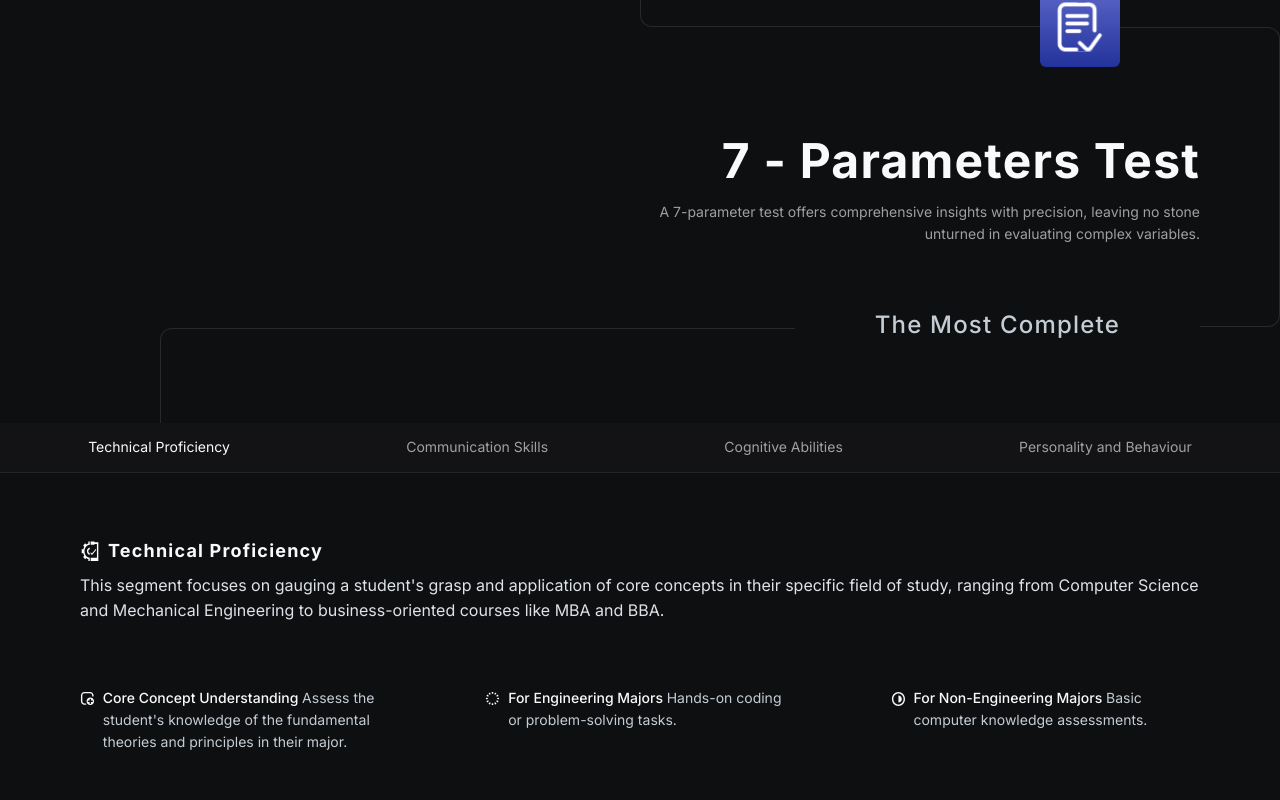
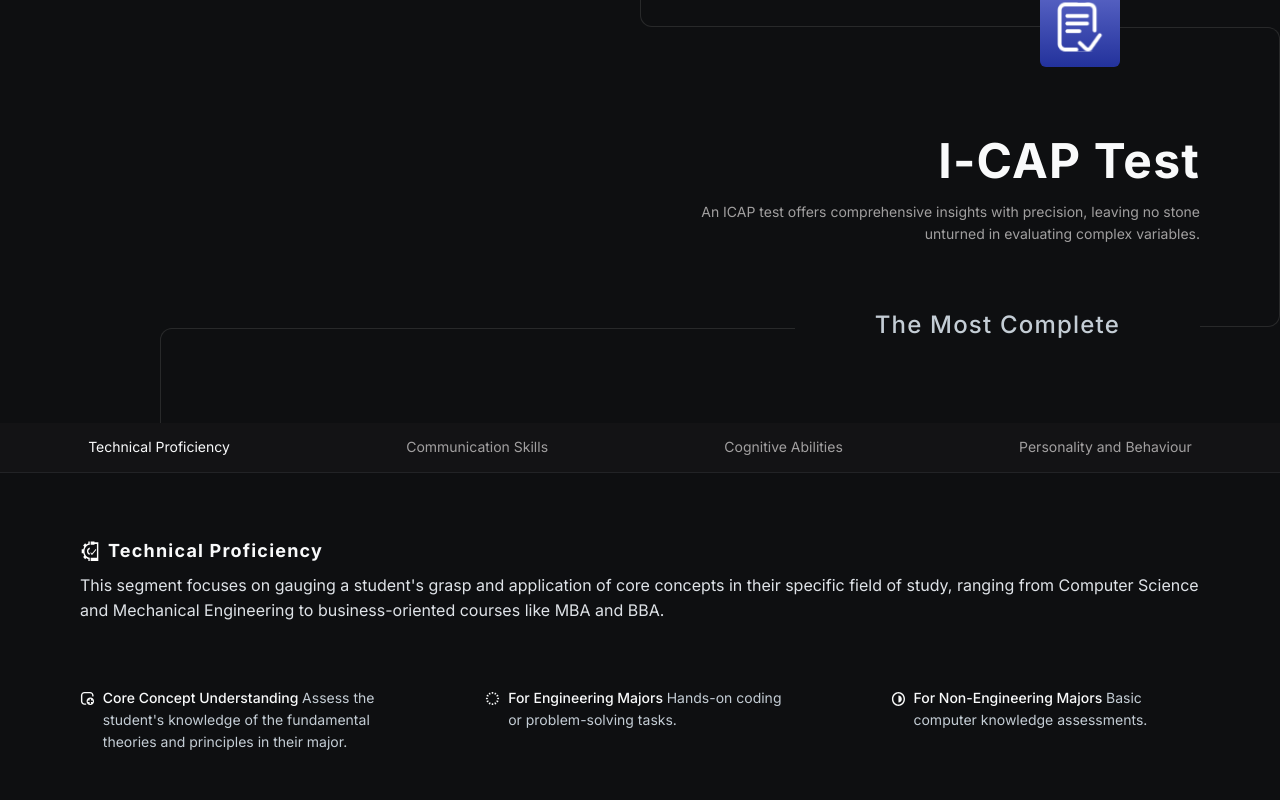
Before and after one commit to invvamsikrishna/scimics, a React (Create React App) app: page /#/home in a window 1280 px wide. Shown: the part 2800-3600 px from the top of the page. Built offline with nearby package versions, Linux system fonts and the light colour scheme.

Commit message:
Minor changes

```diff
--- a/src/components/Layouts/Footer.js
+++ b/src/components/Layouts/Footer.js
@@ -136,7 +136,7 @@ const Footer = () => {
         </Stack>
 
         <Typography variant="body1" color="white" textAlign="center" sx={{ mt: 5 }}>
-          Copyright@2023, scimics
+          Copyright@2023, SCIMICS
         </Typography>
       </Box>
     </div>
--- a/src/sections/home/Parameters.js
+++ b/src/sections/home/Parameters.js
@@ -135,11 +135,11 @@ const Parameters = () => {
 
                   <Box sx={{ height: 240, display: "flex", flexDirection: "column", justifyContent: "center" }}>
                     <Typography variant="h2" fontWeight={700} gutterBottom>
-                      7 - Parameters Test
+                      I-CAP Test
                     </Typography>
 
                     <Typography variant="body2" color="text.disabled">
-                      A 7-parameter test offers comprehensive insights with precision, leaving no stone unturned in evaluating complex variables.
+                      An ICAP test offers comprehensive insights with precision, leaving no stone unturned in evaluating complex variables.
                     </Typography>
                   </Box>
 
```
Also changed, not shown: 1 other file (tests, documents, lock files or other folders).
